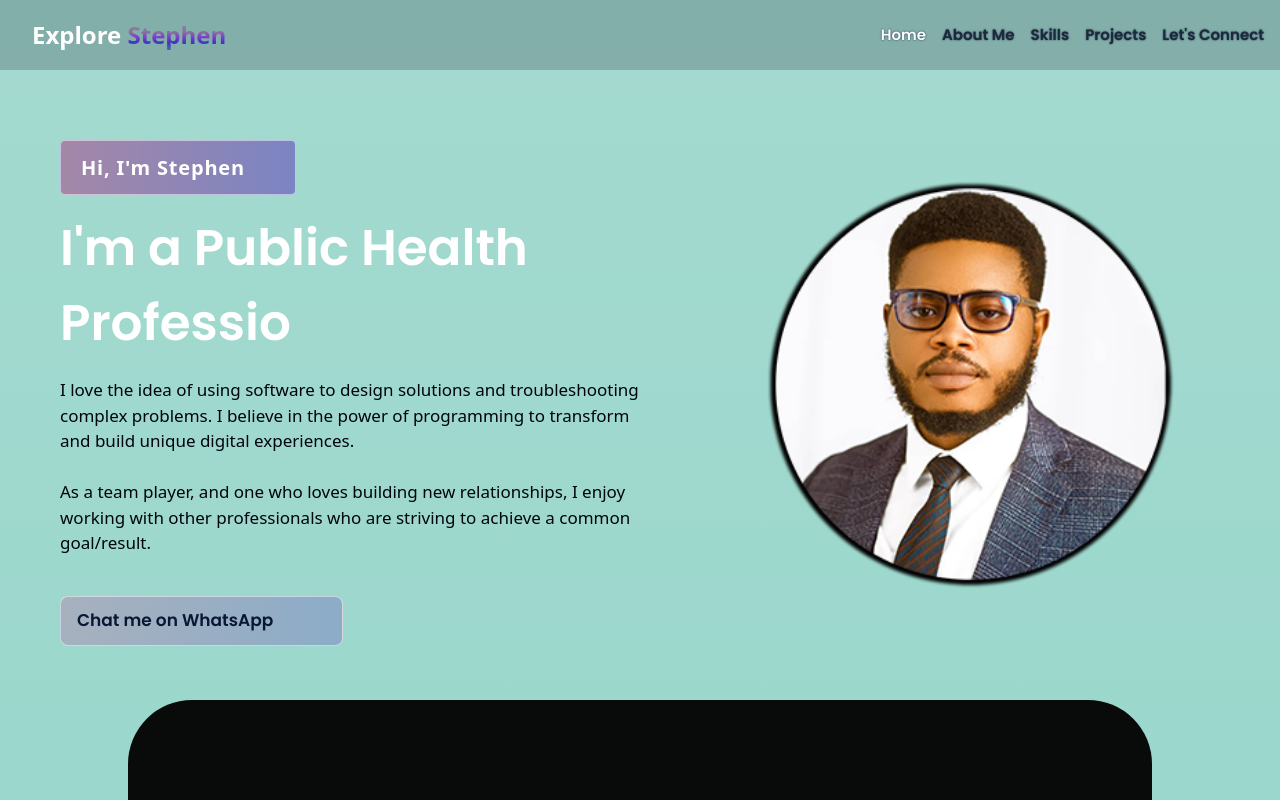
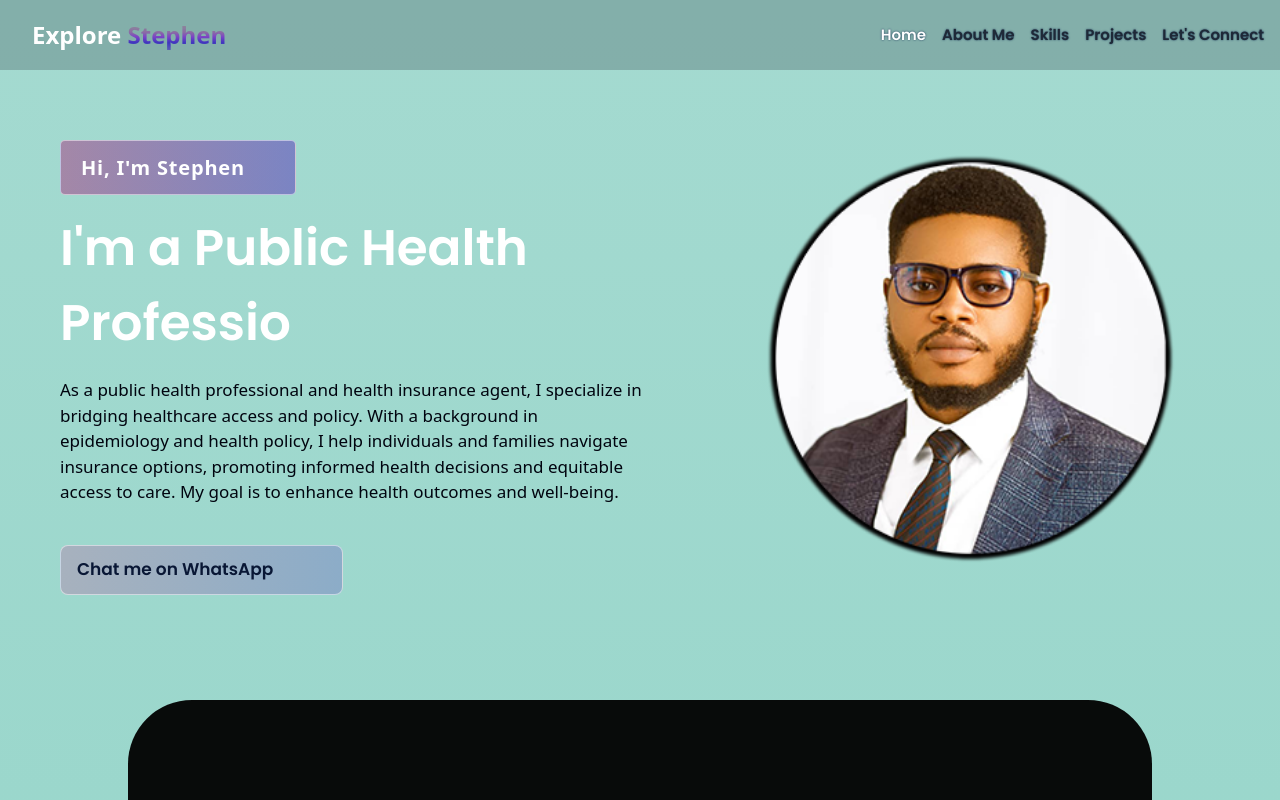
Before and after one commit to Kennius7/steve-portfolio, a React (Vite) app: page / in a window 1280 px wide. Shown: the top 800 px of the page. Built offline with nearby package versions, Linux system fonts and the light colour scheme.

Commit message:
tenth adjustment

```diff
--- a/src/components/Banner.jsx
+++ b/src/components/Banner.jsx
@@ -81,11 +81,10 @@ const Banner = () => {
 
             <p className="w-full md:text-[17px] sm:text-[18px] xs:text-[17px] xxs:text-[16px] text-[13px] md:mb-10
               sm:mb-8 xs:mb-8 mb-5 text-primary">
-              I love the idea of using software to design solutions and troubleshooting
-              complex problems. I believe in the power of programming to transform and build unique
-              digital experiences.<br /> <br className="xs:block xxs:hidden block" />
-              As a team player, and one who loves building new relationships, I enjoy working with other
-              professionals who are striving to achieve a common goal/result.
+              As a public health professional and health insurance agent, I specialize in bridging healthcare
+              access and policy. With a background in epidemiology and health policy, I help individuals
+              and families navigate insurance options, promoting informed health decisions and equitable
+              access to care. My goal is to enhance health outcomes and well-being.
             </p>
 
             <WhatsappButton buttonText="Chat me on WhatsApp" phoneNumber="08134063059" />
```
